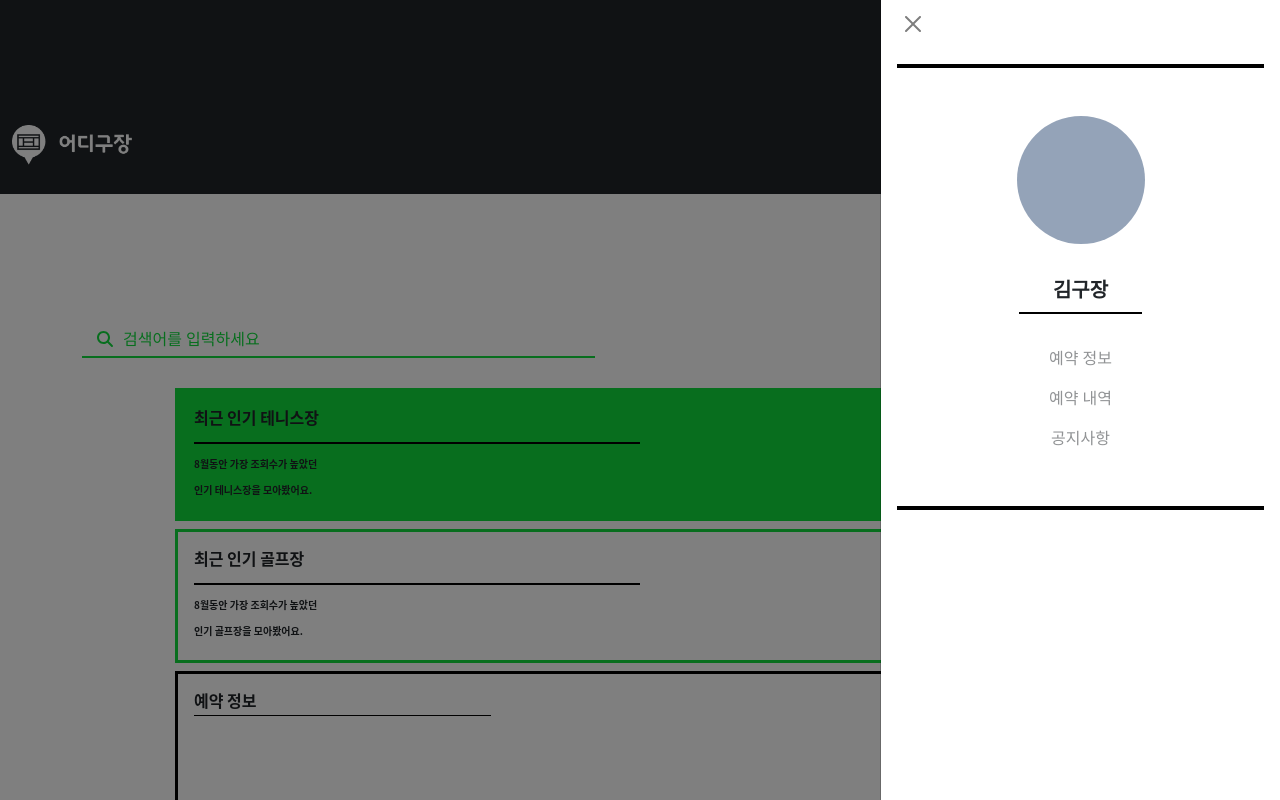
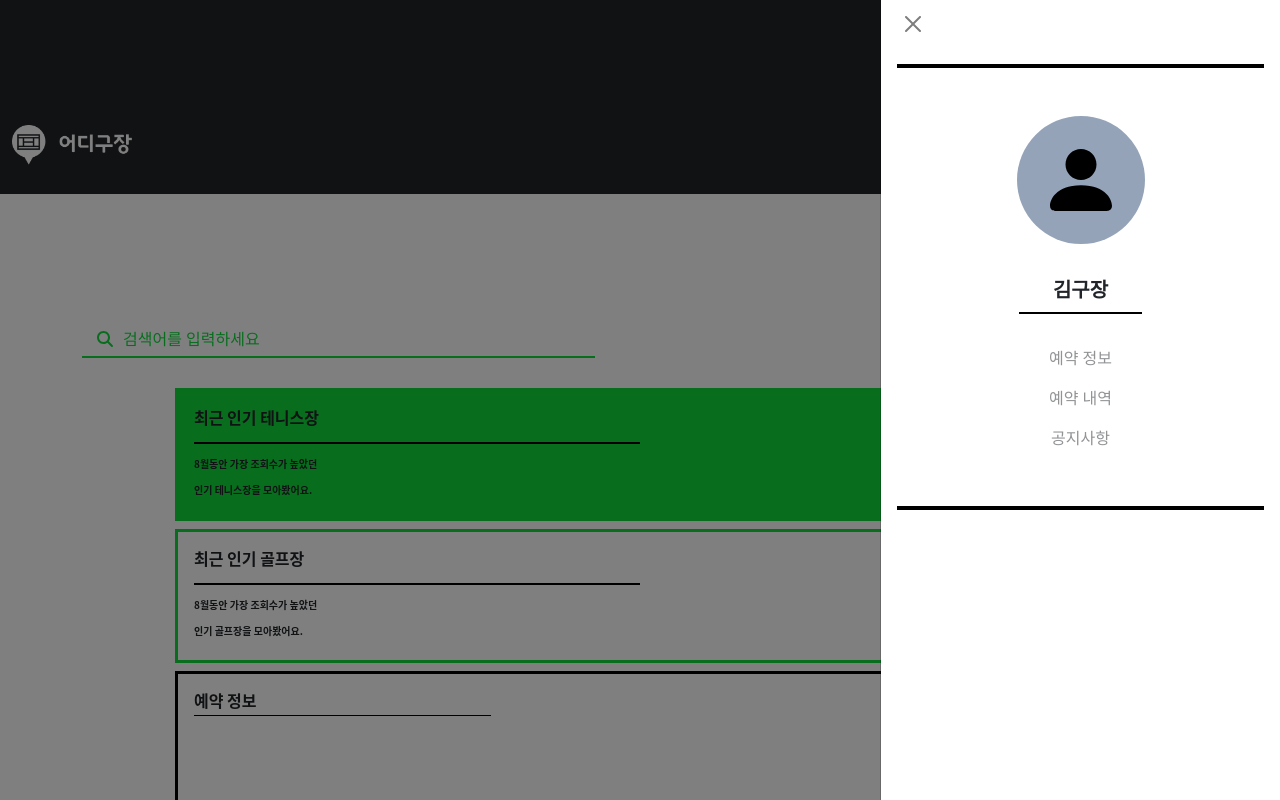
Before and after one commit to manu1307/Flawless-KuHackathon, a React (Create React App) app: page / in a window 1280 px wide. Both pictures are taken after a click on the button 1240 px from the left and 145 px from the top of the page. Shown: the top 800 px of the page. Built offline with nearby package versions, Linux system fonts and the light colour scheme; no server answers.

Commit message:
오타 수정, 사용자 유저 아이콘 추가

```diff
--- a/src/components/Layout/Header.js
+++ b/src/components/Layout/Header.js
@@ -5,6 +5,8 @@ import Navbar from "react-bootstrap/Navbar";
 import Offcanvas from "react-bootstrap/Offcanvas";
 import { ReactComponent as Logo } from "../../assets/Logo.svg";
 import { ReactComponent as ProjectLogo } from "../../assets/projectLogo.svg";
+import { ReactComponent as LoginLogo } from "../../assets/login.svg";
+
 import { useState } from "react";
 
 export default function Header() {
@@ -61,7 +63,14 @@ export default function Header() {
                 <Offcanvas.Body>
                   <Nav className="flex flex-col justify-center border-t-4 border-b-4 py-5 border-black">
                     <div className="w-full flex justify-center ">
-                      <div className="w-32 h-32  bg-slate-400 rounded-full"></div>
+                      <div className="w-32 h-32  bg-slate-400 rounded-full text-center">
+                        <div
+                          className="h-full flex flex-col justify-center"
+                          style={{ alignItems: "center" }}
+                        >
+                          <LoginLogo />
+                        </div>
+                      </div>
                     </div>
                     <div className="flex justify-center">
                       <div className="w-1/3  my-4 py-2 border-b-2 border-black">
@@ -73,7 +82,7 @@ export default function Header() {
 
                     <Nav.Link
                       className="text-center opacity-70 hover:opacity-100"
-                      href="#action1"
+                      href="/"
                     >
                       <span className="px-3 py-1 text-center opacity-70 hover:opacity-100 hover:border-b border-black">
                         예약 정보
@@ -81,7 +90,7 @@ export default function Header() {
                     </Nav.Link>
                     <Nav.Link
                       className="text-center opacity-70 hover:opacity-100"
-                      href="#action2"
+                      href="/"
                     >
                       <span className="px-3 py-1 text-center opacity-70 hover:opacity-100 hover:border-b border-black">
                         예약 내역
@@ -89,7 +98,7 @@ export default function Header() {
                     </Nav.Link>
                     <Nav.Link
                       className="text-center opacity-70 hover:opacity-100"
-                      href="#action2"
+                      href="/"
                     >
                       <span className="px-3 py-1 text-center opacity-70 hover:opacity-100 hover:border-b border-black">
                         공지사항
--- a/src/components/MainPage/MainPageLg.js
+++ b/src/components/MainPage/MainPageLg.js
@@ -40,7 +40,7 @@ export default function MainPageLg() {
   `;
   const ImageCover = styled.div`
     overflow: hidden;
-    height: 1350px;
+    height: 135px;
     width: 135px;
   `;
 
@@ -140,7 +140,7 @@ export default function MainPageLg() {
                 <div className="flex justify-end">
                   <Button
                     inputColor="#FFFFFF"
-                    style={{ position: "relative", top: "-20px" }}
+                    style={{ position: "relative", top: "-18px" }}
                   >
                     보러가기
                   </Button>
```
Also changed, not shown: src/assets/login.svg (added).
